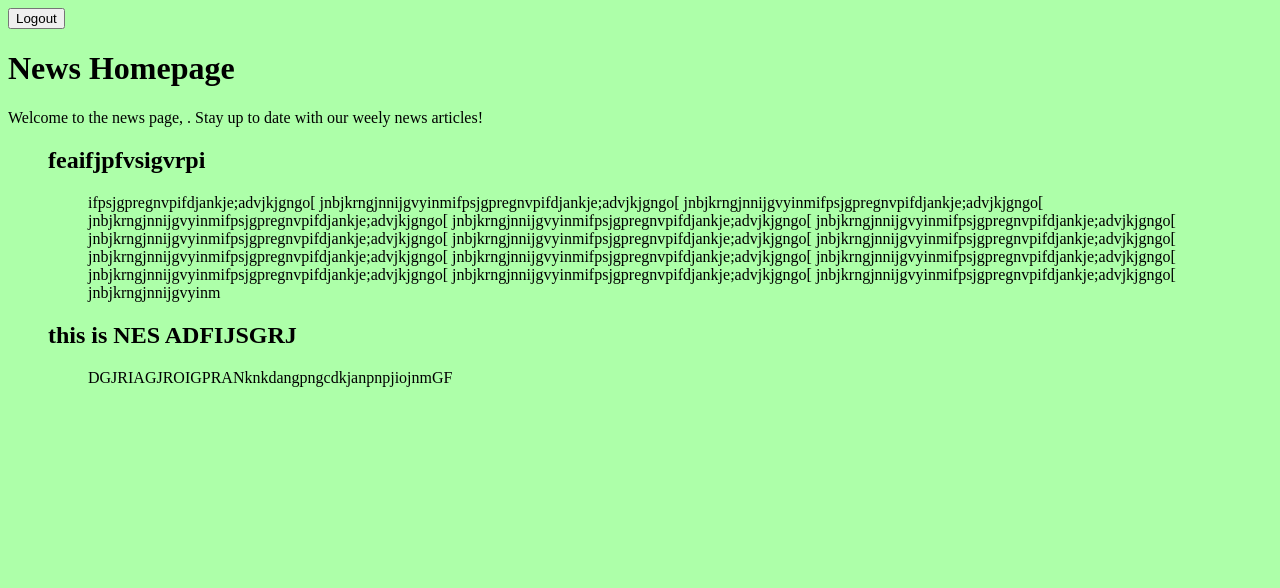
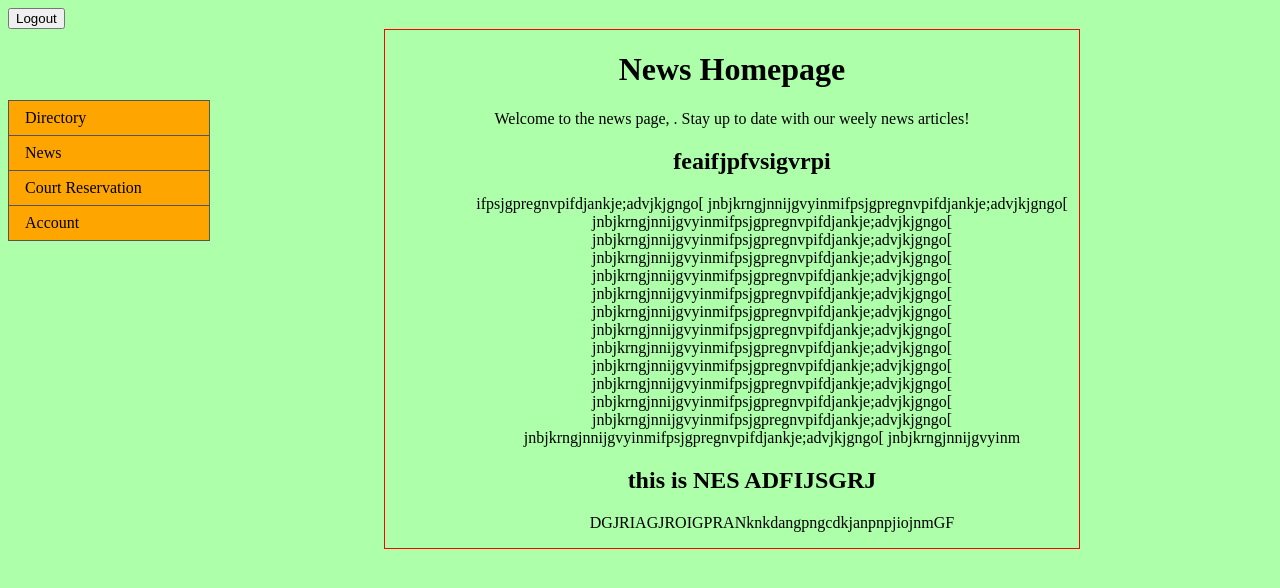
Before and after one commit to avasdowney/wigeon_tennis_club, a Django app: page /news/ in a window 1280 px wide. Shown: the top 588 px of the page. Run offline with Django 4.2, Linux system fonts and the light colour scheme; data comes from the database, SQL or seed files in the repository; both versions use the stored data as it was after the commit.

Commit message:
Created nav bar

```diff
--- a/news/static/news/styles.css
+++ b/news/static/news/styles.css
@@ -8,3 +8,48 @@ input[type=text], input[type=email], textarea {
 body {
     background-color: #adffa9;
 }
+
+.main {
+    text-align: center;
+    border: solid red 1px;
+    margin-left: 30%;
+    position: fixed;
+    right: 200px;
+}
+
+.nav {
+    width: 14%;
+    position: fixed;
+    top: 100px;
+}
+
+.navul {
+    list-style-type: none;
+    margin: 0;
+    padding: 0;
+    width: 200px;
+    background-color: orange;
+    border: 1px solid #555;
+  }
+
+  li a {
+    display: block;
+    color: #000;
+    padding: 8px 16px;
+    text-decoration: none;
+  }
+
+  li {
+    text-align: left;
+    border-bottom: 1px solid #555;
+  }
+
+  /* Change the link color on hover */
+  li a:hover {
+    background-color: #555;
+    color: white;
+  }
+
+  li:last-child {
+    border-bottom: none;
+  }
--- a/news/templates/news/news_home.html
+++ b/news/templates/news/news_home.html
@@ -3,7 +3,7 @@
 <link rel="stylesheet" type="text/css" href="{% static 'news/styles.css' %}">
 
 <button onclick="location.href='/logout/'">Logout</button>
-
+<div class="main">
     <h1> News Homepage </h1>
     <p>Welcome to the news page, {{ user.username }}. Stay up to date with our weely news articles!</p>
 
@@ -24,4 +24,14 @@
     {% if request.user|has_group:"admin" %}
     <button onclick="location.href='/add_news/'">Add News Story</button>
     {% endif %}
+</div>
+
+<div class="nav">
+    <ul class="navul">
+        <li><a href="/news/">Directory</a></li>
+        <li><a href="/news/">News</a></li>
+        <li><a href="/courts/">Court Reservation</a></li>
+        <li><a href="/news/">Account</a></li>
+      </ul>
+</div>
 {% endblock %}
```
Also changed, not shown: courts/migrations/0002_alter_courtreservationform_guest1email_and_more.py (added), db.sqlite3. Lines whose indentation alone changed are shown as unchanged.
